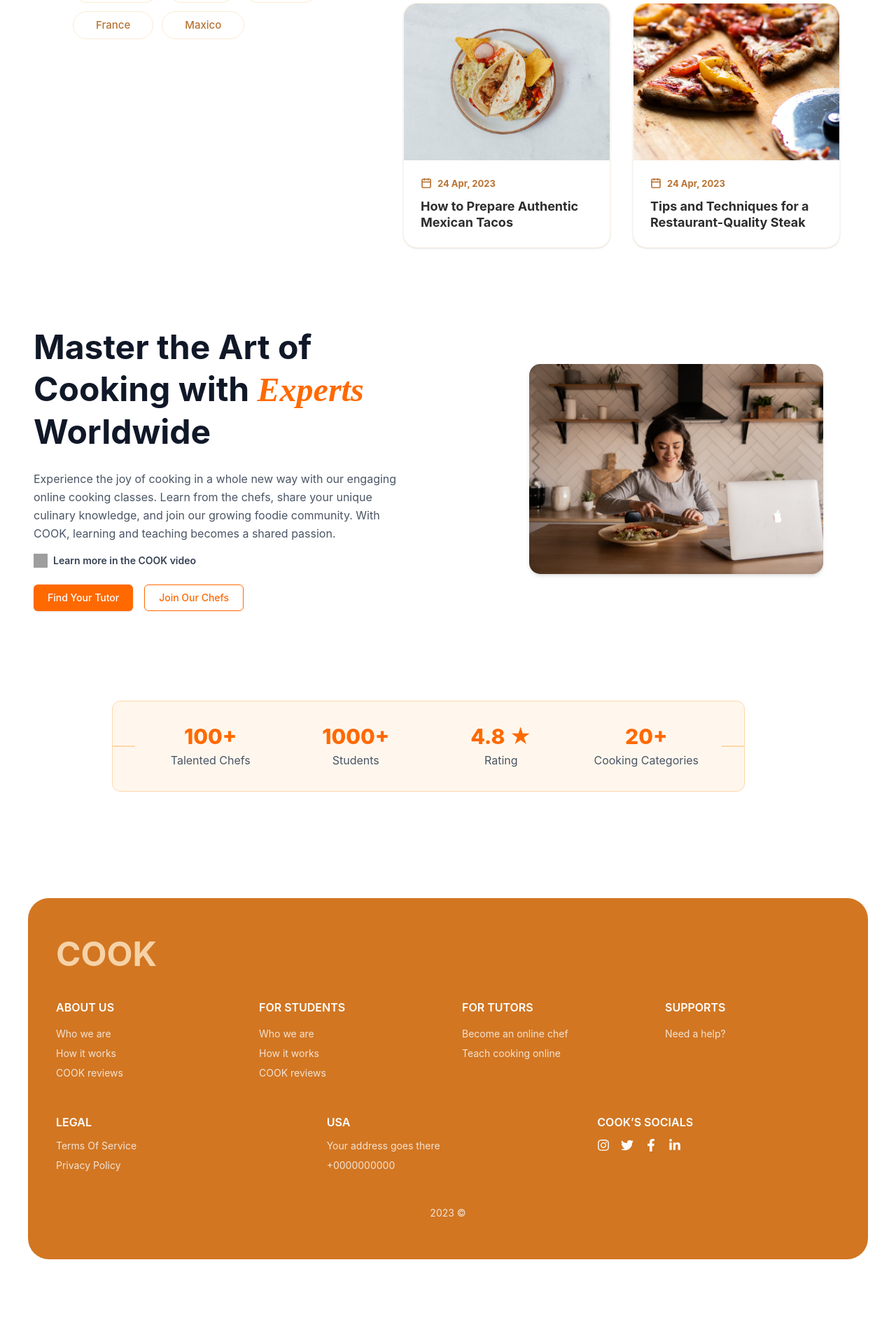
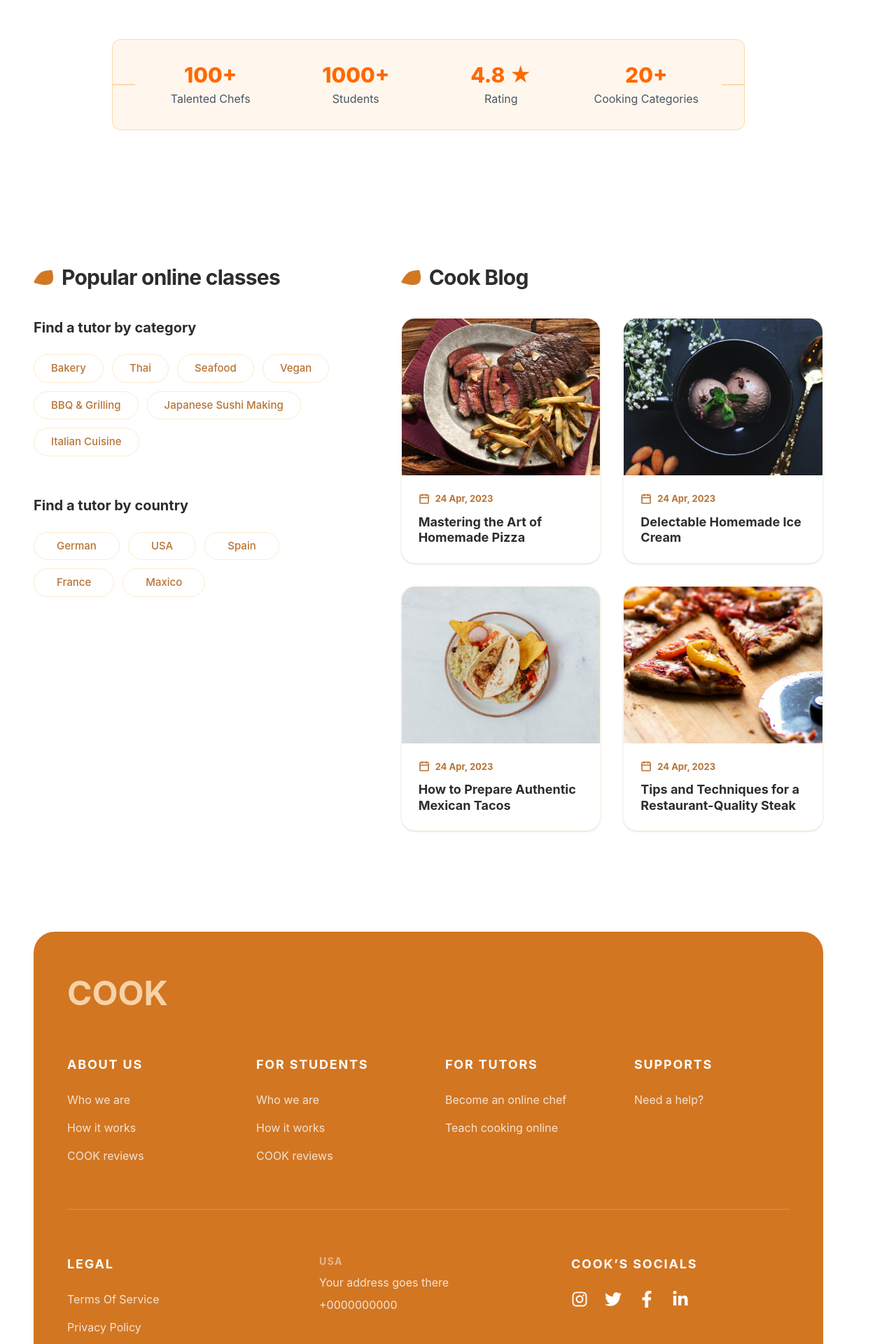
Before and after one commit to rajaduraicbe/Ecommerc, a React (Vite) app: page / in a window 1280 px wide. Shown: the part 600-2520 px from the top of the page at 70% size. Before the commit the page ends 2439 px from the top, so only its background shows below. Built offline with nearby package versions, Linux system fonts and the light colour scheme; grey boxes are pictures that could not be loaded.

Commit message:
shibu code merge

```diff
--- a/src/App.jsx
+++ b/src/App.jsx
@@ -10,8 +10,8 @@ const App = () => {
   return (
     <div>
      <Header />
+     <Hero/>
      <Blog/>
-     <Hero/>
      <Footer />
 
     </div>
--- a/src/Components/Footer/Coock blog.jsx
+++ b/src/Components/Footer/Coock blog.jsx
@@ -13,39 +13,76 @@ const blogs = [
   { img: b4, title: "Tips and Techniques for a Restaurant-Quality Steak" },
 ];
 
-const categories = ["Bakery", "Thai", "Seafood", "Vegan", "BBQ & Grilling","Japanese Sushi Making","Italian Cuisine"];
-const countries = ["German", "USA","Spain","France","Maxico"];
+const categories = ["Bakery", "Thai", "Seafood", "Vegan", "BBQ & Grilling", "Japanese Sushi Making", "Italian Cuisine"];
+const countries = ["German", "USA", "Spain", "France", "Maxico"];
 
 export default function LandingSection() {
   return (
-    <section className="bg-white py-12 px-6 lg:py-16 lg:px-12 xl:px-20">
-      {/* Container with Responsive Order */}
-      <div className="max-w-7xl mx-auto flex flex-col lg:flex-row gap-16 xl:gap-24">
+    /* Section padding exactly matches your Hero section for desktop alignment */
+    <section className="bg-white font-poppins px-6 md:px-8 lg:pl-12 lg:pr-26 py-12 md:py-20">
 
-        {/* --- BLOG SECTION (Mobile-la ithu thaan first varanum, Desktop-la ithu Right side) --- */}
+      <div className="w-full flex flex-col lg:flex-row gap-12 xl:gap-24">
+
+        {/* --- LEFT SIDE: Popular Online Classes --- */}
+        <div className="w-full lg:w-[38%] order-2 lg:order-1">
+          {/* Header */}
+          <div className="flex items-center gap-3 mb-10">
+            <img src={leaf} alt="leaf" className="w-7 h-7 object-contain" />
+            <h2 className="text-3xl font-bold text-[#2D2D2D] tracking-tight">
+              Popular online classes
+            </h2>
+          </div>
+
+          {/* Content Area: lg:pl-6 ah remove panniten.
+            Ippo header-um kila irukura content-um "ORE STRAIGHT LINE"-la varum.
+          */}
+          <div className="w-full">
+            <div className="mb-14">
+              <h3 className="text-xl font-bold mb-6 text-[#2D2D2D]">
+                Find a tutor by category
+              </h3>
+              <div className="flex flex-wrap gap-3">
+                {categories.map((item, i) => (
+                  <button key={i} className="px-6 py-2 border border-[#FDEBD0] text-[#B87333] rounded-full text-[15px] font-medium hover:bg-[#FFF5E6] transition">
+                    {item}
+                  </button>
+                ))}
+              </div>
+            </div>
+
+            <div className="mt-8">
+              <h3 className="text-xl font-bold mb-6 text-[#2D2D2D]">
+                Find a tutor by country
+              </h3>
+              <div className="flex flex-wrap gap-3">
+                {countries.map((item, i) => (
+                  <button key={i} className="px-8 py-2 border border-[#FDEBD0] text-[#B87333] rounded-full text-[15px] font-medium hover:bg-[#FFF5E6]">
+                    {item}
+                  </button>
+                ))}
+              </div>
+            </div>
+          </div>
+        </div>
+
+        {/* --- RIGHT SIDE: Cook Blog --- */}
         <div className="flex-1 order-1 lg:order-2">
-          <div className="flex items-center gap-3 mb-8 lg:mb-12">
+          {/* Blog Header also aligned to its container's left */}
+          <div className="flex items-center gap-3 mb-10">
             <img src={leaf} alt="leaf" className="w-7 h-7 object-contain" />
             <h2 className="text-3xl font-bold text-[#2D2D2D] tracking-tight">
               Cook Blog
             </h2>
           </div>
 
-          {/* Grid: Mobile-la single column, Desktop-la double column */}
           <div className="grid grid-cols-1 md:grid-cols-2 gap-8">
-            {/* Mobile-la 2 card matum kaata nenaicha .slice(0,2) add pannunga */}
-            {blogs.slice(0, 4).map((blog, i) => (
+            {blogs.map((blog, i) => (
               <div
                 key={i}
-                // Mobile-la last 2 cards-ah hide panna intha logic help pannum
-                className={`bg-white rounded-[20px] overflow-hidden border border-[#FDEBD0]/50 shadow-sm hover:shadow-md transition-shadow group ${i >= 2 ? 'hidden md:block' : 'block'}`}
+                className={`bg-white rounded-[20px] overflow-hidden border border-[#FDEBD0]/50 shadow-sm hover:shadow-md transition-all ${i >= 2 ? 'hidden md:block' : 'block'}`}
               >
                 <div className="h-56 overflow-hidden">
-                  <img
-                    src={blog.img}
-                    alt={blog.title}
-                    className="w-full h-full object-cover"
-                  />
+                  <img src={blog.img} alt={blog.title} className="w-full h-full object-cover" />
                 </div>
                 <div className="p-6">
                   <div className="flex items-center gap-2 text-[#B87333] mb-3">
@@ -61,52 +98,6 @@ export default function LandingSection() {
           </div>
         </div>
 
-        {/* --- POPULAR CLASSES (Mobile-la ithu kila varanum, Desktop-la ithu Left side) --- */}
-        <div className="flex-none w-full lg:w-[400px] order-2 lg:order-1">
-          <div className="flex items-center gap-3 mb-10">
-            <img src={leaf} alt="leaf" className="w-7 h-7 object-contain" />
-            <h2 className="text-3xl font-bold text-[#2D2D2D] tracking-tight">
-              Popular online classes
-            </h2>
-          </div>
-
-          <div className="lg:pl-6">
-            {/* Category */}
-            <div className="mb-12">
-              <h3 className="text-xl font-bold mb-6 text-[#2D2D2D]">
-                Find a tutor by category
-              </h3>
-              <div className="flex flex-wrap gap-3">
-                {categories.map((item, i) => (
-                  <button
-                    key={i}
-                    className="px-6 py-2 border border-[#FDEBD0] text-[#B87333] rounded-full text-[15px] font-medium hover:bg-[#FFF5E6]"
-                  >
-                    {item}
-                  </button>
-                ))}
-              </div>
-            </div>
-
-            {/* Country */}
-            <div className="mt-8">
-              <h3 className="text-xl font-bold mb-6 text-[#2D2D2D]">
-                Find a tutor by country
-              </h3>
-              <div className="flex flex-wrap gap-3">
-                {countries.map((item, i) => (
-                  <button
-                    key={i}
-                    className="px-8 py-2 border border-[#FDEBD0] text-[#B87333] rounded-full text-[15px] font-medium hover:bg-[#FFF5E6]"
-                  >
-                    {item}
-                  </button>
-                ))}
-              </div>
-            </div>
-          </div>
-        </div>
-
       </div>
     </section>
   );
--- a/src/Components/Footer/Footer.jsx
+++ b/src/Components/Footer/Footer.jsx
@@ -1,113 +1,106 @@
+import React from "react";
 import { FaInstagram, FaTwitter, FaFacebookF, FaLinkedinIn } from "react-icons/fa";
 
 const Footer = () => {
   return (
-    <div className="  md:py-10 md:px-4 flex justify-center">
+    /* px-0: Mobile (0px) and Tablet (768px) rendu pakkamum gap irukaathu.
+       lg:pl-12 lg:pr-26: Desktop (1024px+) la mattum hero section line-ku ulla varum.
+    */
+    <footer className="bg-white font-poppins px-0 lg:pl-12 lg:pr-26 pt-16 pb-0">
 
-      {/* BOX */}
+      {/* MAIN ORANGE BOX */}
       <div className="
         bg-[#d27622]
         w-full
-        md:max-w-[1200px]
-        md:rounded-[30px]
-        px-6 md:px-10
-        py-14
+        /* Tab/Mobile-la rounded corners venam (to stick to edges)
+           Desktop-la mattum top rounded. */
+        rounded-none lg:rounded-t-[30px]
+        px-8 md:px-12
+        pt-16
+        pb-10
         text-white
       ">
 
-        {/* LOGO */}
-        <h1 className="text-4xl md:text-5xl font-bold text-[#f6d2a7] text-center md:text-left mb-10">
+        {/* LOGO: Center on Mobile/Tab, Left on Desktop */}
+        <h1 className="text-4xl md:text-5xl font-bold text-[#f6d2a7] text-center lg:text-left mb-16">
           COOK
         </h1>
 
-        {/* TOP */}
-        <div className="grid grid-cols-1 sm:grid-cols-2 md:grid-cols-4 gap-10 text-center md:text-left">
+        {/* TOP GRID: Tab view-la 2 columns-ah split panna nalla space kidaikkum */}
+        <div className="grid grid-cols-1 md:grid-cols-2 lg:grid-cols-4 gap-12 text-center lg:text-left">
 
-          <div>
-            <h3 className="font-semibold mb-4">ABOUT US</h3>
-            <ul className="space-y-2 text-sm text-[#f3e3d3]">
+          <div className="flex flex-col items-center lg:items-start">
+            <h3 className="font-bold text-lg mb-6 uppercase tracking-widest">About Us</h3>
+            <ul className="space-y-4 text-[16px] text-[#f3e3d3]">
               <li>Who we are</li>
               <li>How it works</li>
               <li>COOK reviews</li>
             </ul>
           </div>
 
-          <div>
-            <h3 className="font-semibold mb-4">FOR STUDENTS</h3>
-            <ul className="space-y-2 text-sm text-[#f3e3d3]">
+          <div className="flex flex-col items-center lg:items-start">
+            <h3 className="font-bold text-lg mb-6 uppercase tracking-widest">For Students</h3>
+            <ul className="space-y-4 text-[16px] text-[#f3e3d3]">
               <li>Who we are</li>
               <li>How it works</li>
               <li>COOK reviews</li>
             </ul>
           </div>
 
-          <div>
-            <h3 className="font-semibold mb-4">FOR TUTORS</h3>
-            <ul className="space-y-2 text-sm text-[#f3e3d3]">
+          <div className="flex flex-col items-center lg:items-start">
+            <h3 className="font-bold text-lg mb-6 uppercase tracking-widest">For Tutors</h3>
+            <ul className="space-y-4 text-[16px] text-[#f3e3d3]">
               <li>Become an online chef</li>
               <li>Teach cooking online</li>
             </ul>
           </div>
 
-          <div>
-            <h3 className="font-semibold mb-4">SUPPORTS</h3>
-            <ul className="space-y-2 text-sm text-[#f3e3d3]">
+          <div className="flex flex-col items-center lg:items-start">
+            <h3 className="font-bold text-lg mb-6 uppercase tracking-widest">Supports</h3>
+            <ul className="space-y-4 text-[16px] text-[#f3e3d3]">
               <li>Need a help?</li>
             </ul>
           </div>
-
         </div>
 
-        {/* SPACE */}
-        <div className="my-12"></div>
+        {/* HORIZONTAL LINE */}
+        <div className="h-[1px] bg-white/20 w-full my-16"></div>
 
-        {/* BOTTOM */}
-        <div className="grid grid-cols-1 md:grid-cols-3 gap-10 text-center md:text-left">
+        {/* BOTTOM SECTION */}
+        <div className="grid grid-cols-1 md:grid-cols-2 lg:grid-cols-3 gap-12 text-center lg:text-left">
 
-          {/* LEGAL */}
-          <div>
-            <h3 className="font-semibold mb-3">LEGAL</h3>
-            <ul className="text-sm text-[#f3e3d3] space-y-2">
+          <div className="flex flex-col items-center lg:items-start mb-12 lg:mb-0">
+            <h3 className="font-bold text-lg mb-6 uppercase tracking-widest">Legal</h3>
+            <ul className="text-[16px] text-[#f3e3d3] space-y-4">
               <li>Terms Of Service</li>
               <li>Privacy Policy</li>
             </ul>
           </div>
 
-          {/* ADDRESS */}
-          <div>
-            <h3 className="font-semibold mb-3">USA</h3>
-            <p className="text-sm text-[#f3e3d3]">Your address goes there</p>
-            <p className="text-sm text-[#f3e3d3] mt-2">+0000000000</p>
+          <div className="flex flex-col items-center lg:items-start mb-12 lg:mb-0">
+            <h3 className="font-bold text-lg mb-2 uppercase tracking-widest text-[#f3e3d3]/60 text-sm">USA</h3>
+            <p className="text-[16px] text-[#f3e3d3]">Your address goes there</p>
+            <p className="text-[16px] text-[#f3e3d3] mt-2">+0000000000</p>
           </div>
 
-          {/* SOCIAL */}
-          <div>
-            <h3 className="font-semibold mb-3">COOK’S SOCIALS</h3>
-
-            {/* 👇 KEY CHANGE HERE */}
-            <div className="
-              flex
-              flex-col md:flex-row
-              items-center md:items-start
-              gap-4
-              text-lg
-            ">
+          <div className="flex flex-col items-center lg:items-start mb-12 lg:mb-0">
+            <h3 className="font-bold text-lg mb-6 uppercase tracking-widest">Cook’s Socials</h3>
+            <div className="flex gap-6 text-2xl">
               <FaInstagram />
               <FaTwitter />
               <FaFacebookF />
               <FaLinkedinIn />
             </div>
           </div>
-
         </div>
 
         {/* COPYRIGHT */}
-        <div className="text-center text-sm text-[#f3e3d3] mt-12">
-          2023 ©
+        <div className="mt-20 text-center text-[15px] text-[#f3e3d3]">
+          2023©
         </div>
 
       </div>
-    </div>
+    </footer>
   );
 };
 
```
